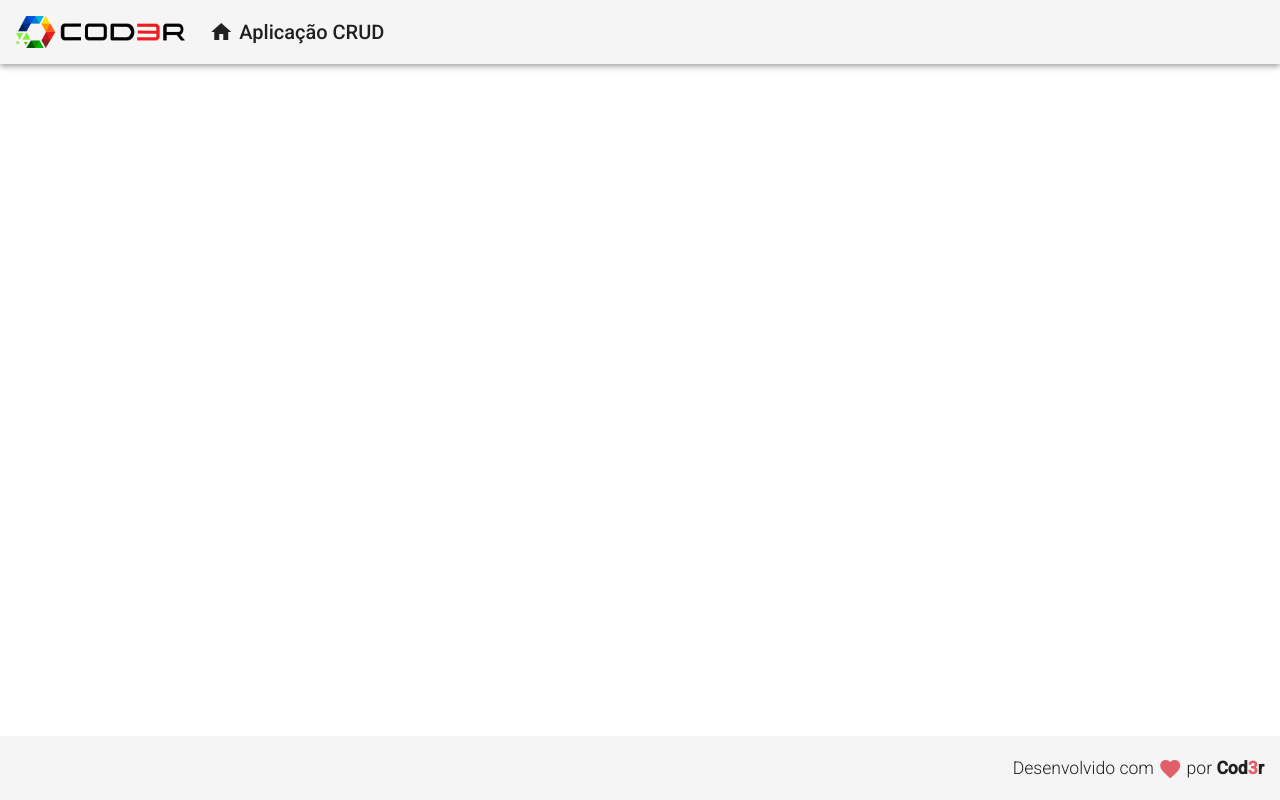
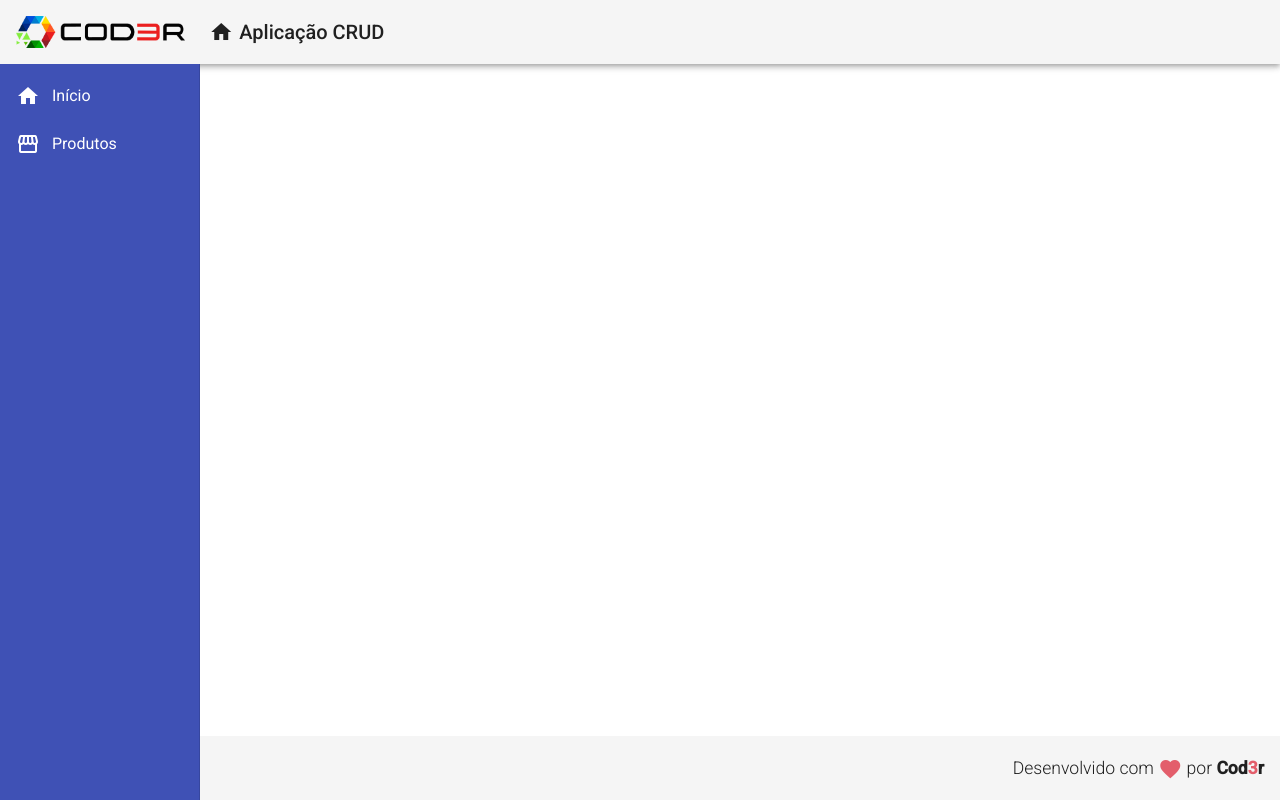
Before and after one commit to dominguetigs/angular-crud, an Angular app in the folder frontend/: page / in a window 1280 px wide. Built offline with nearby package versions, Linux system fonts and the light colour scheme.

Commit message:
:zap: Terminado componente de navegação

```diff
--- a/frontend/src/app/app.component.html
+++ b/frontend/src/app/app.component.html
@@ -1,2 +1,3 @@
 <app-header></app-header>
+<app-nav></app-nav>
 <app-footer></app-footer>
--- a/frontend/src/app/components/template/nav/nav.component.css
+++ b/frontend/src/app/components/template/nav/nav.component.css
@@ -0,0 +1,12 @@
+.sidenav {
+  background-color: #3f51b5;
+  width: 200px;
+}
+
+.sidenav a {
+  color: #fff;
+}
+
+.sidenav i {
+  padding-right: 12px;
+}
--- a/frontend/src/app/components/template/nav/nav.component.html
+++ b/frontend/src/app/components/template/nav/nav.component.html
@@ -1 +1,20 @@
-<p>nav works!</p>
+<mat-sidenav-container class="container">
+  <mat-sidenav
+    class="sidenav"
+    mode="side"
+    opened
+    fixedInViewport="true"
+    fixedTopGap="64"
+  >
+    <mat-nav-list class="nav-list">
+      <a mat-list-item>
+        <i class="material-icons"> home </i>
+        Início
+      </a>
+      <a mat-list-item>
+        <i class="material-icons"> storefront </i>
+        Produtos
+      </a>
+    </mat-nav-list>
+  </mat-sidenav>
+</mat-sidenav-container>
```
